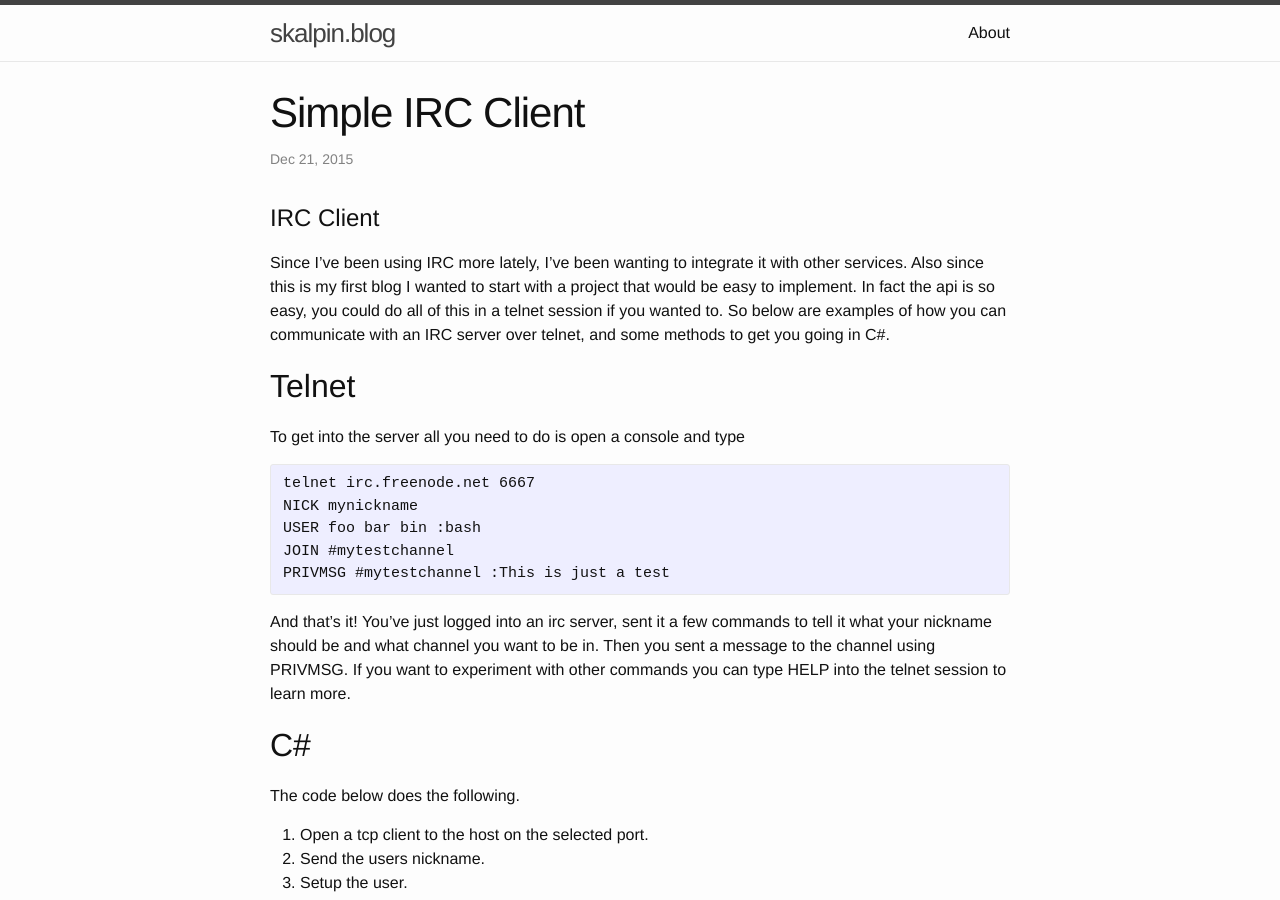
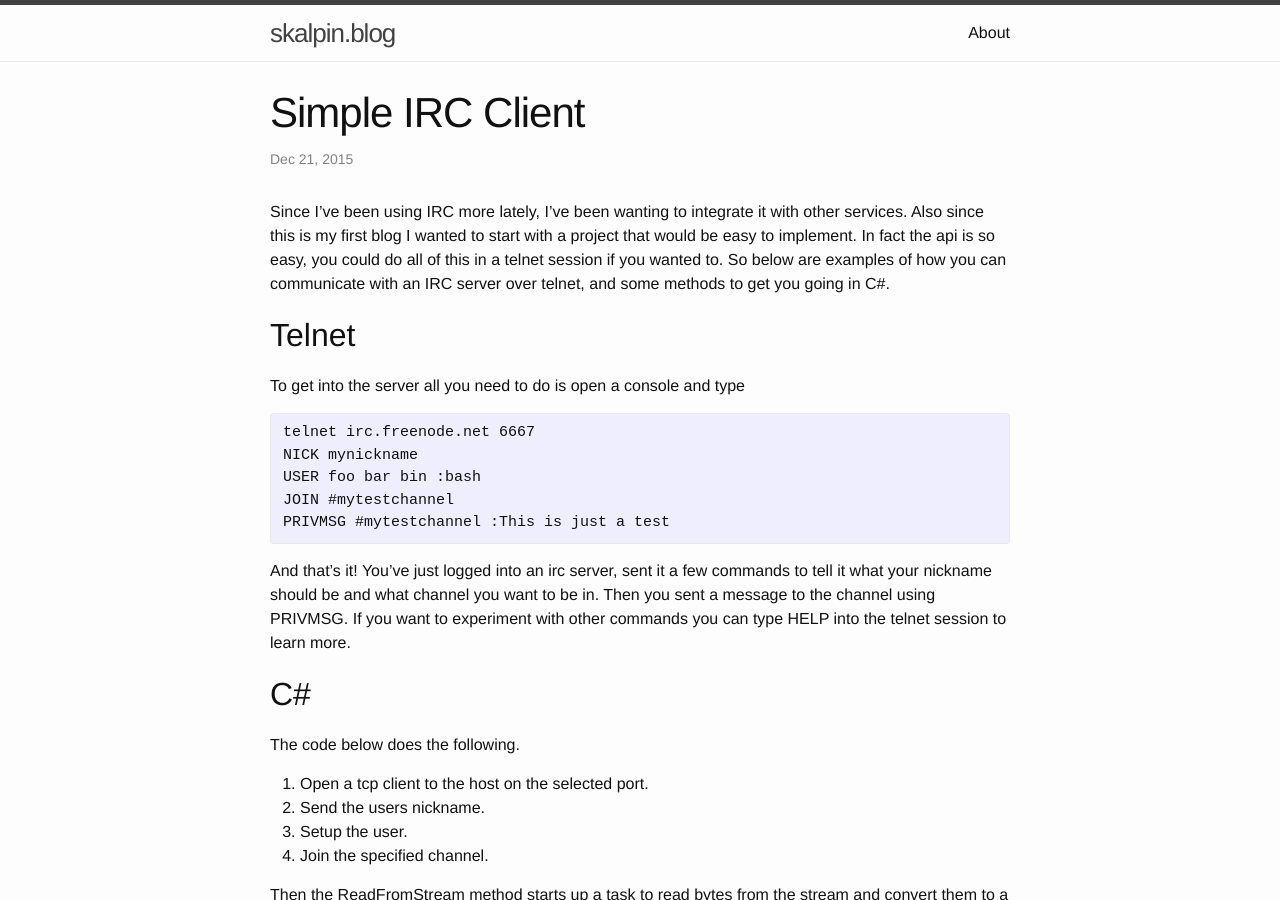
Before and after one commit to skalpin/skalpin.github.io, a Jekyll site: the page built from _posts/2015-12-21-Simple-irc-client.md, in a window 1280 px wide and 900 px high. Built offline with Jekyll 4.4.1, drawn with Linux system fonts in a browser that asks for light colours; comment, search, counter and statistics services are not loaded.

Commit message:
Updating headers

```diff
--- a/_posts/2015-12-21-Simple-irc-client.md
+++ b/_posts/2015-12-21-Simple-irc-client.md
@@ -4,8 +4,6 @@ title:  "Simple IRC Client"
 date: 2015-12-21
 categories: update
 ---
-
-# IRC Client
 
 Since I've been using IRC more lately, I've been wanting to integrate
 it with other services. Also since this is my first blog I wanted to
```
